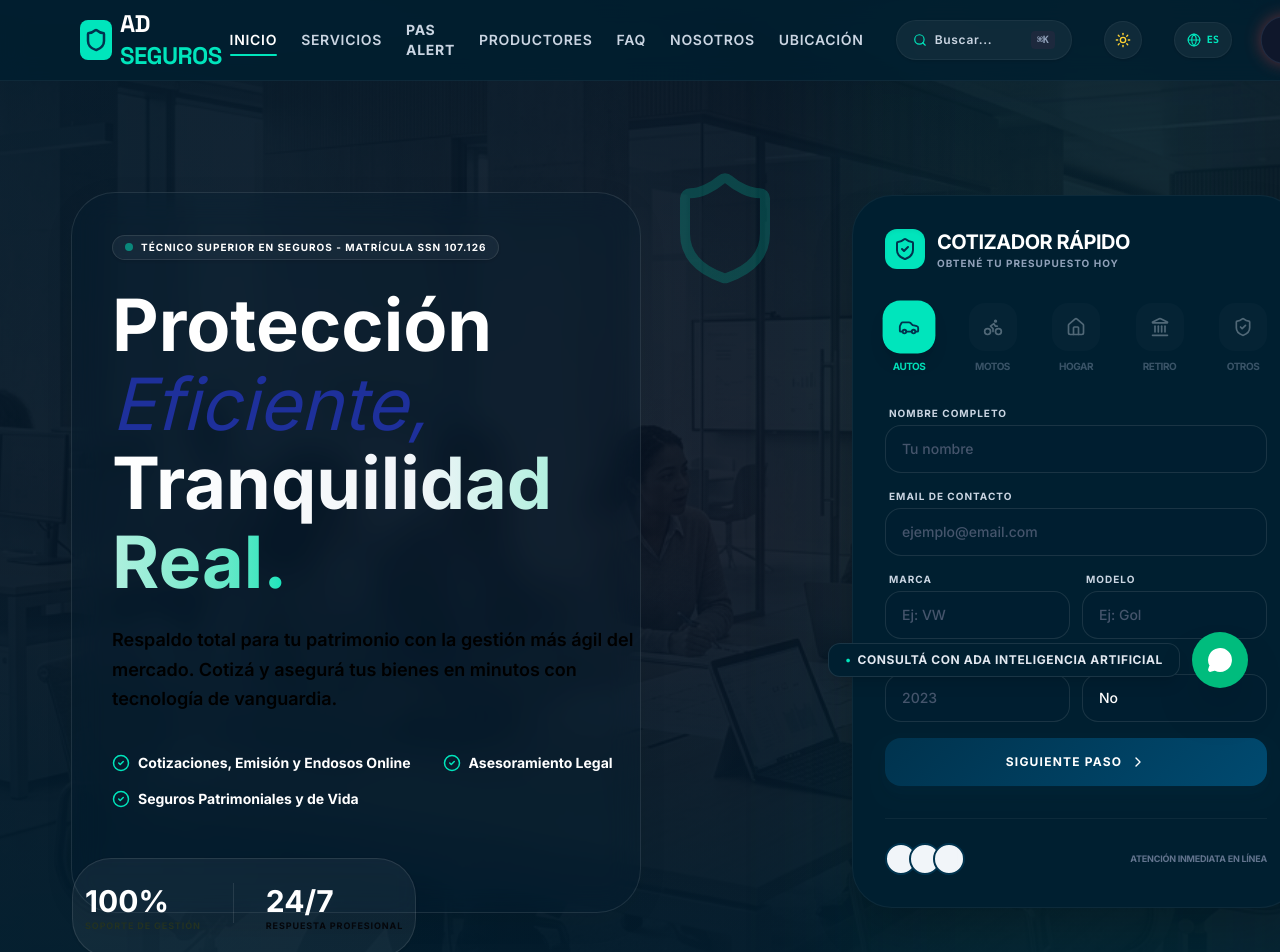
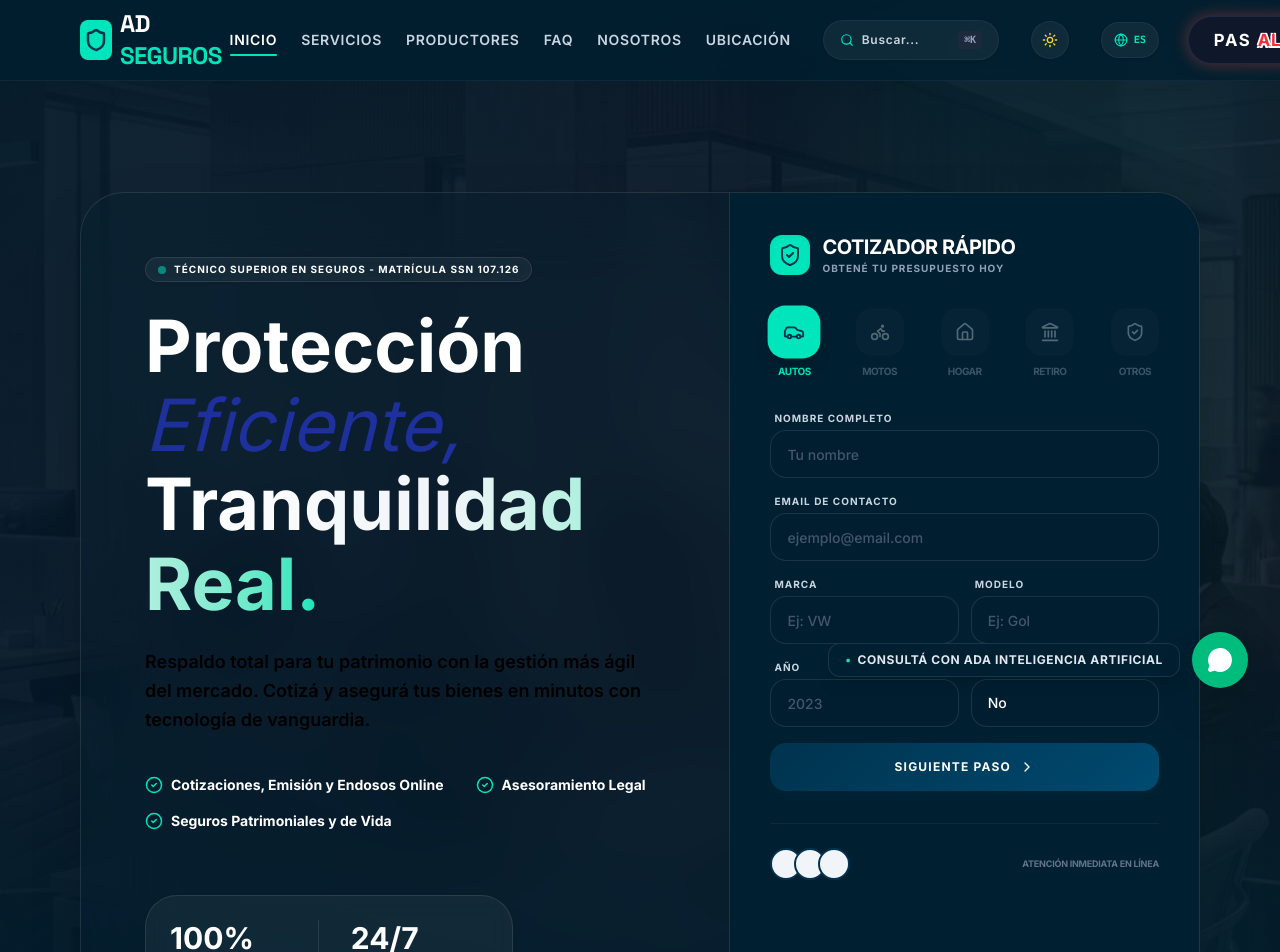
Before and after one commit to nicogomez94/ad-seguros2, a React (Vite) app: page / in a window 1280 px wide. Shown: the top 952 px of the page. Built offline with nearby package versions, Linux system fonts and the light colour scheme.

Commit message:
mejor hero

```diff
--- a/src/components/Hero.tsx
+++ b/src/components/Hero.tsx
@@ -1,5 +1,5 @@
 import { motion } from 'motion/react';
-import { ArrowRight, CheckCircle2, Shield } from 'lucide-react';
+import { CheckCircle2 } from 'lucide-react';
 import QuoteGenerator from './QuoteGenerator';
 import { useTranslation } from '../context/LanguageContext';
 import heroBg from '../assets/images/office_workers_bg_1780030661226.png';
@@ -36,41 +36,15 @@ export default function Hero() {
       <div className="absolute top-0 right-0 w-1/3 h-full bg-ad-blue/5 dark:bg-ad-cyan/5 blur-3xl pointer-events-none" />
 
       <div className="w-full max-w-[1550px] mx-auto px-6 md:px-12 xl:px-20 relative z-10">
-        <div className="flex flex-col lg:flex-row items-center justify-between gap-12 lg:gap-16 w-full">
-          <div
-            style={{
-              paddingLeft: '40px',
-              paddingRight: '40px',
-              paddingTop: '40px',
-              paddingBottom: '40px',
-              marginLeft: '-9px',
-              marginBottom: '-2px',
-              marginRight: '0px',
-              marginTop: '0px',
-              borderStyle: 'ridge',
-              borderRadius: '44px',
-              borderWidth: '1px',
-              height: '720.81px',
-              width: '570.397px',
-              backdropFilter: 'blur(16px)',
-              WebkitBackdropFilter: 'blur(16px)',
-            }}
-            className="w-full lg:w-[50%] xl:w-[46%] shrink-0 text-left bg-white/15 dark:bg-[#001f30]/25 border-white/20 dark:border-white/10 shadow-[0_8px_32px_0_rgba(0,0,0,0.06)]"
-          >
+        <div className="flex flex-col lg:flex-row items-stretch justify-between gap-0 w-full overflow-hidden rounded-[2.75rem] border border-white/25 dark:border-white/10 bg-white/20 dark:bg-[#001f30]/30 shadow-[0_20px_70px_-30px_rgba(0,0,0,0.45)] backdrop-blur-2xl">
+          <div className="w-full lg:w-[56%] xl:w-[58%] shrink-0 text-left px-8 py-10 md:px-12 md:py-14 xl:px-16 xl:py-16">
             <motion.div
               initial={{ opacity: 0, y: 20 }}
               animate={{ opacity: 1, y: 0 }}
               transition={{ duration: 0.6 }}
-              style={{
-                height: '666.794px',
-                width: '547.365px'
-              }}
-              className="w-full xl:max-w-[729px]"
+              className="w-full h-full flex flex-col justify-center"
             >
-              <div
-                style={{ marginBottom: '25px', marginRight: '0px', paddingRight: '12px' }}
-                className="inline-flex items-center gap-2 px-3 py-1 bg-white/80 dark:bg-white/5 backdrop-blur-sm border border-slate-200 dark:border-white/10 rounded-full shadow-sm"
-              >
+              <div className="mb-6 inline-flex w-fit items-center gap-2 px-3 py-1 bg-white/80 dark:bg-white/5 backdrop-blur-sm border border-slate-200 dark:border-white/10 rounded-full shadow-sm">
                 <span className="w-2 h-2 rounded-full bg-ad-cyan animate-pulse"></span>
                 <span className="text-[10px] font-black text-ad-blue dark:text-white uppercase tracking-widest not-italic text-left">{t('hero.matricula')}</span>
               </div>
@@ -98,21 +72,7 @@ export default function Hero() {
                 </div>
               </div>
 
-            {/* Stats Section with Glass Effect */}
-            <div
-              style={{
-                paddingTop: '24px',
-                paddingLeft: '12px',
-                paddingRight: '12px',
-                borderStyle: 'groove',
-                borderRadius: '39px',
-                marginLeft: '-40px',
-                marginRight: '-6px',
-                marginBottom: '-5px',
-                marginTop: '-15px',
-              }}
-              className="flex gap-8 p-6 bg-white/40 dark:bg-white/5 backdrop-blur-md rounded-[2rem] border border-white/60 dark:border-white/10 inline-flex shadow-sm"
-            >
+            <div className="inline-flex w-fit max-w-full flex-wrap gap-8 p-6 bg-white/40 dark:bg-white/5 backdrop-blur-md rounded-[2rem] border border-white/60 dark:border-white/10 shadow-sm">
               <div className="flex flex-col">
                 <span className="text-3xl font-black text-ad-blue dark:text-white">{t('hero.stat1Val')}</span>
                 <span style={{ color: '#233222' }} className="text-[9px] font-black uppercase tracking-widest">{t('hero.stat1Label')}</span>
@@ -126,22 +86,13 @@ export default function Hero() {
             </motion.div>
           </div>
 
-          <div className="w-full lg:w-[48%] xl:w-[45%] flex justify-center lg:justify-end">
+          <div className="w-full lg:w-[44%] xl:w-[42%] flex items-stretch justify-center lg:justify-end bg-white/70 dark:bg-[#001f30]/60 border-t lg:border-t-0 lg:border-l border-white/50 dark:border-white/10">
             <motion.div
               initial={{ opacity: 0, x: 50 }}
               animate={{ opacity: 1, x: 0 }}
               transition={{ duration: 0.8, delay: 0.2 }}
-              className="relative w-full flex justify-center lg:justify-end"
+              className="relative w-full flex items-stretch justify-center lg:justify-end p-0"
             >
-              {/* Floating elements for dynamic feel */}
-              <motion.div
-                animate={{ y: [0, 15, 0] }}
-                transition={{ duration: 5, repeat: Infinity, ease: "easeInOut" }}
-                className="absolute -top-10 -left-10 z-0 opacity-20 hidden lg:block"
-              >
-                <Shield size={120} className="text-ad-cyan" />
-              </motion.div>
-
               <QuoteGenerator />
             </motion.div>
           </div>
--- a/src/components/Navbar.tsx
+++ b/src/components/Navbar.tsx
@@ -52,7 +52,6 @@ export default function Navbar() {
   const navLinks = [
     { name: t('nav.inicio'), href: '#inicio' },
     { name: t('nav.servicios'), href: '#servicios' },
-    { name: t('nav.pasAlert'), href: '#pas-alert', isStatCard: true },
     { name: t('nav.productores'), href: '#productores' },
     { name: t('nav.faq'), href: '#faq' },
     { name: t('nav.nosotros'), href: '#nosotros' },
@@ -212,7 +211,7 @@ export default function Navbar() {
                   href={link.href}
                   className={`transition-all duration-300 hover:text-ad-cyan relative py-1 ${
                     isActive ? 'text-ad-blue dark:text-white' : 'text-slate-400 dark:text-slate-300'
-                  } ${link.isStatCard ? 'font-black' : ''}`}
+                  }`}
                 >
                   {link.name}
                   {isActive && (
--- a/src/components/QuoteGenerator.tsx
+++ b/src/components/QuoteGenerator.tsx
@@ -149,7 +149,7 @@ export default function QuoteGenerator() {
   };
 
   return (
-    <div className="bg-white dark:bg-[#001f30] rounded-[2.5rem] shadow-2xl border border-slate-100 dark:border-white/5 p-8 w-full max-w-md relative z-20 overflow-hidden transition-colors pb-[32px] xl:mr-[-100px]">
+    <div className="bg-white dark:bg-[#001f30] p-8 md:p-10 w-full h-full relative z-20 overflow-hidden transition-colors">
       <div className="flex items-center gap-3 mb-8">
         <div className="w-10 h-10 bg-ad-blue dark:bg-ad-cyan rounded-xl flex items-center justify-center text-ad-cyan dark:text-ad-blue shadow-inner transition-colors">
           <ShieldCheck size={24} />
```
Also changed, not shown: 2.svg (added), 4.svg (added).
